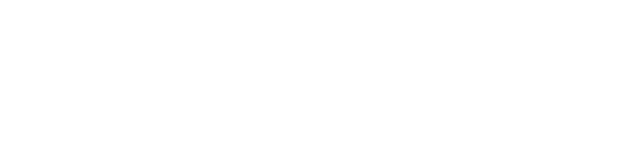
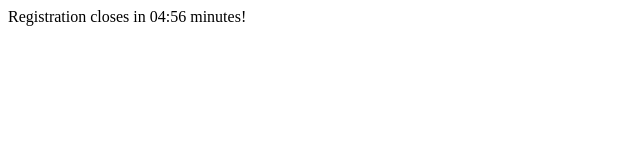
Before and after one commit to rofrol/pomoromo, a website: page index.html in a window 1280 px wide. Shown: the whole page, without its empty margins (0-640 px from the left). Drawn offline with Linux system fonts and the light colour scheme.

Commit message:
coiuntdown

```diff
--- a/index.html
+++ b/index.html
@@ -9,7 +9,7 @@
 </head>
 
 <body>
-
+    <div>Registration closes in <span id="time">05:00</span> minutes!</div>
 </body>
 
 </html>
--- a/main.js
+++ b/main.js
@@ -1 +1,24 @@
-console.log("Hello");
+function startTimer(duration, display) {
+  var timer = duration,
+    minutes,
+    seconds;
+  setInterval(function () {
+    minutes = parseInt(timer / 60, 10);
+    seconds = parseInt(timer % 60, 10);
+
+    minutes = minutes < 10 ? "0" + minutes : minutes;
+    seconds = seconds < 10 ? "0" + seconds : seconds;
+
+    display.textContent = minutes + ":" + seconds;
+
+    if (--timer < 0) {
+      timer = duration;
+    }
+  }, 1000);
+}
+
+window.onload = function () {
+  var fiveMinutes = 60 * 5,
+    display = document.querySelector("#time");
+  startTimer(fiveMinutes, display);
+};
```
Also changed, not shown: README.md.
